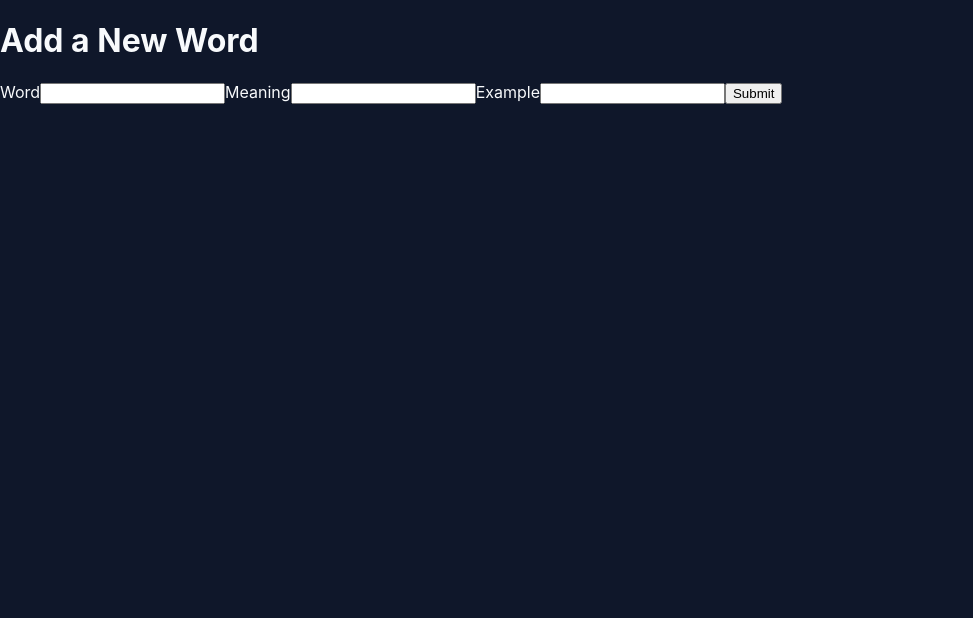
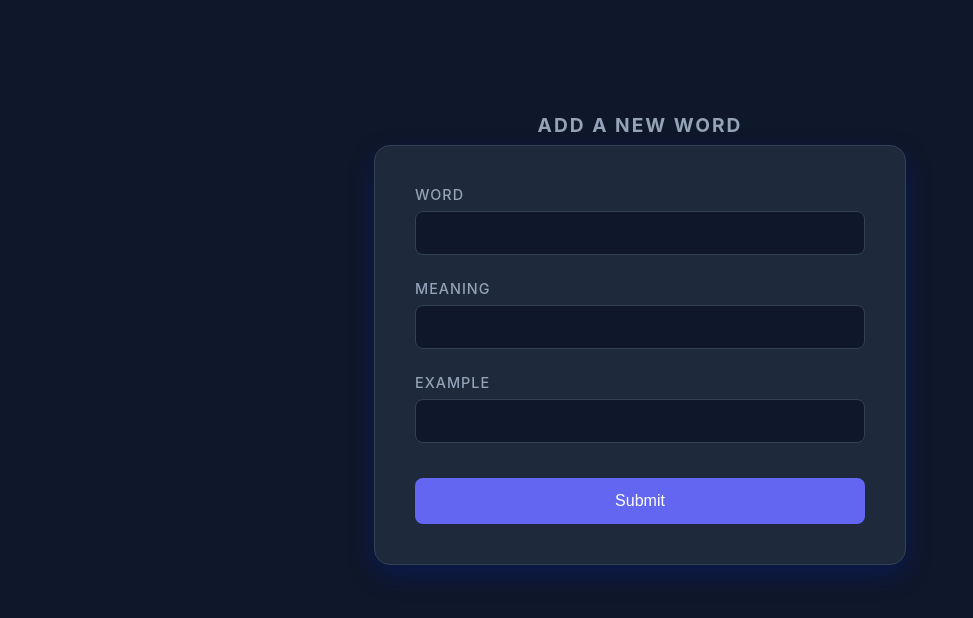
Before and after one commit to badalraj444/word-of-the-day, a React (Vite) app in the folder client/: page /add-word in a window 1280 px wide. Shown: the top 618 px of the page, without its empty margins (0-973 px from the left). Built offline with nearby package versions, Linux system fonts and the light colour scheme.

Commit message:
styled AddWord page

```diff
--- a/client/src/App.css
+++ b/client/src/App.css
@@ -14,6 +14,7 @@
   letter-spacing: 2px;
   color: var(--text-muted); /* Using variable */
   margin-bottom: 0.5rem;
+  justify-content: center;
 }
 
 /* 3. The Classic Card */
@@ -27,7 +28,7 @@
   background-color: var(--bg-surface); /* Using variable */
   border: 1px solid var(--border-subtle); /* Using variable */
   border-radius: 16px;
-  box-shadow: 0 10px 25px rgba(0, 0, 0, 0.4);
+  box-shadow: 0 10px 25px rgba(6, 31, 129, 0.4);
 }
 
 /* 4. Text inside the card */
@@ -54,3 +55,75 @@
   color: var(--text-muted);
   font-style: italic;
 }
+
+.addWordPage{
+  display: flex;
+  flex-direction: column;
+  align-items: center ;
+  justify-content: center;
+  padding-top: 100px;
+}
+
+.form{
+  display: flex;
+  flex-direction: column;
+  align-items: center;
+  width: 100%;
+  max-width: 450px;
+  gap: 25px;
+  justify-content: space-between;
+  border: 1px solid var(--border-subtle);
+  border-radius: 16px;
+  padding: 40px;
+  background: var(--bg-surface);
+  box-shadow: 0 10px 25px rgba(6, 31, 129, 0.4);
+}
+
+.input{
+  background-color: var(--input-bg);
+  color: var(--text-primary);
+  border-radius: 8px;
+  border: 1px solid var(--border-subtle);
+  padding: 12px 16px;
+  font-size: 1rem;
+  transition: all 0.2 ease;
+  outline: none;
+}
+
+.input:focus{
+  border-color: var(--accent);
+  box-shadow: 0 0 0 3px rgba(99,102,241,0.2);
+}
+
+.form-group{
+  display: flex;
+  flex-direction: column;
+  gap: 8px;
+  width: 100%;
+}
+
+.form-group span{
+  font-size: 0.9rem;
+  font-weight: 500;
+  color: var(--text-muted);
+  text-transform: uppercase;
+  letter-spacing: 1px;
+}
+
+.submit{
+  margin-top: 10px;
+  color: var(--button-text);
+  background-color: var(--button-bg);
+  border: none;
+  border-radius: 8px;
+  padding: 14px;
+  font-size: 1rem;
+  cursor: pointer;
+  transition: all 0.2s ease;
+  width: 100%;
+}
+
+.submit:hover:not(:disabled){
+  background-color: var(--button-hover);
+  transform: translateY(-1px);
+}
--- a/client/src/index.css
+++ b/client/src/index.css
@@ -4,8 +4,14 @@
   --bg-surface: #1e293b;    /* Slightly lighter Slate for cards */
   --text-primary: #f8fafc;  /* Clean White */
   --text-muted: #94a3b8;    /* Muted Slate Gray */
+  --input-bg: #03102f;
   --accent: #6366f1;        /* Modern Indigo */
   --border-subtle: #334155; /* Dark Slate border */
+  /* Button Theme */
+  --input-bg: #0f172a; /* Same as bg-main to create contrast with the card */
+  --button-bg: var(--accent);
+  --button-hover: #4f46e5;
+  --button-text: #ffffff;
 }
 
 body {
--- a/client/src/pages/AddWord.jsx
+++ b/client/src/pages/AddWord.jsx
@@ -33,7 +33,7 @@ const AddWord = () => {
 
         // reset form in ONE LINE
         setFormState(initialFormState);
-      }else if (response.status === 409) {
+      } else if (response.status === 409) {
         alert("Word already exists!");
         // reset form in ONE LINE
         setFormState(initialFormState);
@@ -49,16 +49,16 @@ const AddWord = () => {
   };
 
   return (
-    <div>
-      <div className="page-title">
-        <h1>Add a New Word</h1>
-      </div>
-      <div className="form-container">
+    <div className="addWordPage">
+
+      <h1 className="title">Add a New Word</h1>
+
+
       <form onSubmit={handleSubmit} className="form">
 
         <label className="form-group">
           <span>Word</span>
-          <input
+          <input className="input"
             type="text"
             name="word"
             value={formState.word}
@@ -69,7 +69,7 @@ const AddWord = () => {
 
         <label className="form-group">
           <span>Meaning</span>
-          <input
+          <input className="input"
             type="text"
             name="meaning"
             value={formState.meaning}
@@ -80,7 +80,7 @@ const AddWord = () => {
 
         <label className="form-group">
           <span>Example</span>
-          <input type="text"
+          <input className="input" type="text"
             name="example"
             value={formState.example}
             onChange={handleChange}
@@ -97,7 +97,6 @@ const AddWord = () => {
 
       </form>
     </div>
-    </div>
   );
 };
 
--- a/client/src/pages/HomePage.jsx
+++ b/client/src/pages/HomePage.jsx
@@ -33,10 +33,10 @@ const HomePage = () => {
 
   return (
     <div className='homepage'>
-      <div>
+
         <h1 className='title'>Word of the day...</h1>
-      </div>
-      <br/>
+
+
       <div className='word-container'>
       <h2>Word: {word.word}</h2>
       <h3>Meaning: {word.meaning}</h3>
```
